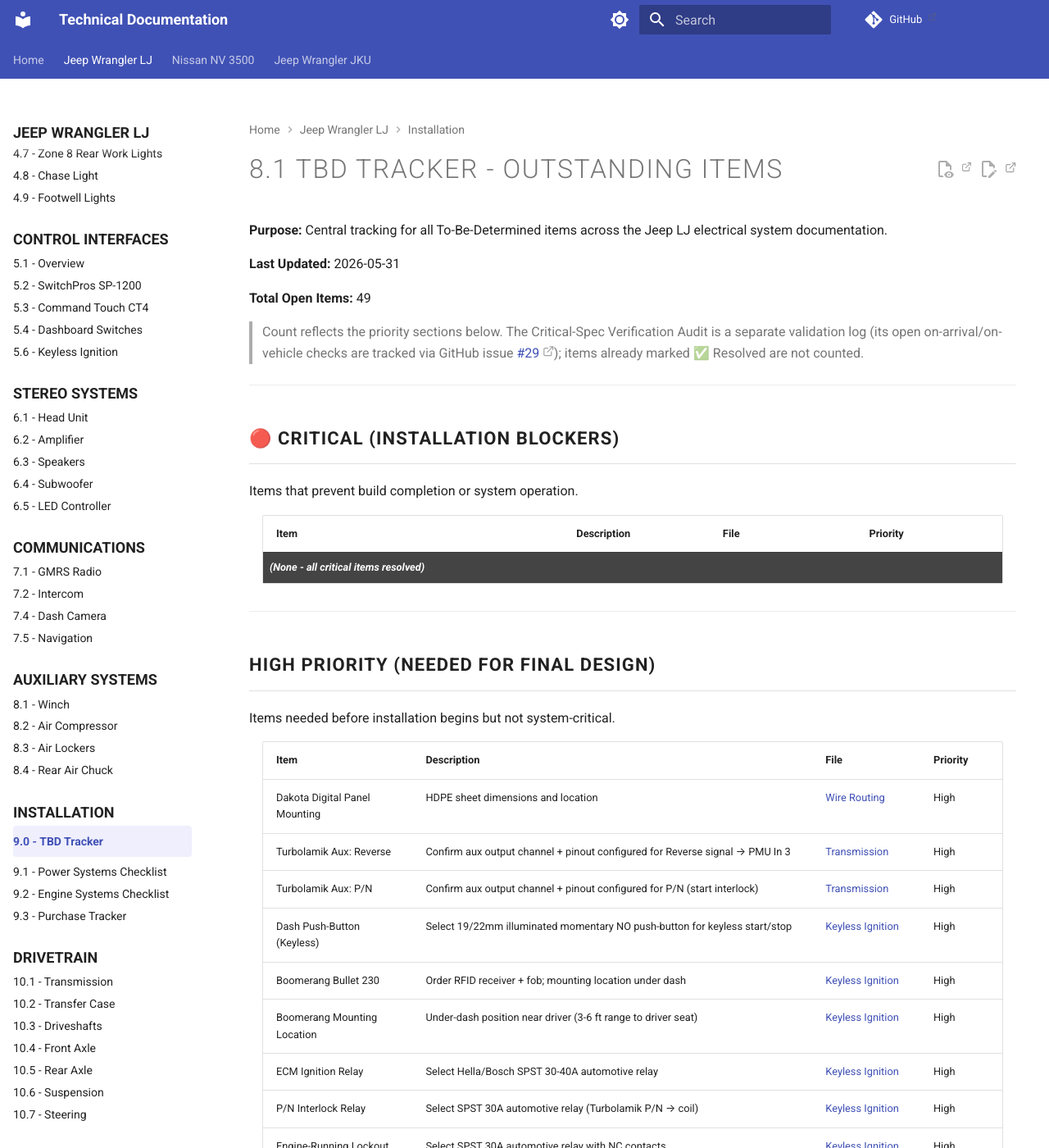
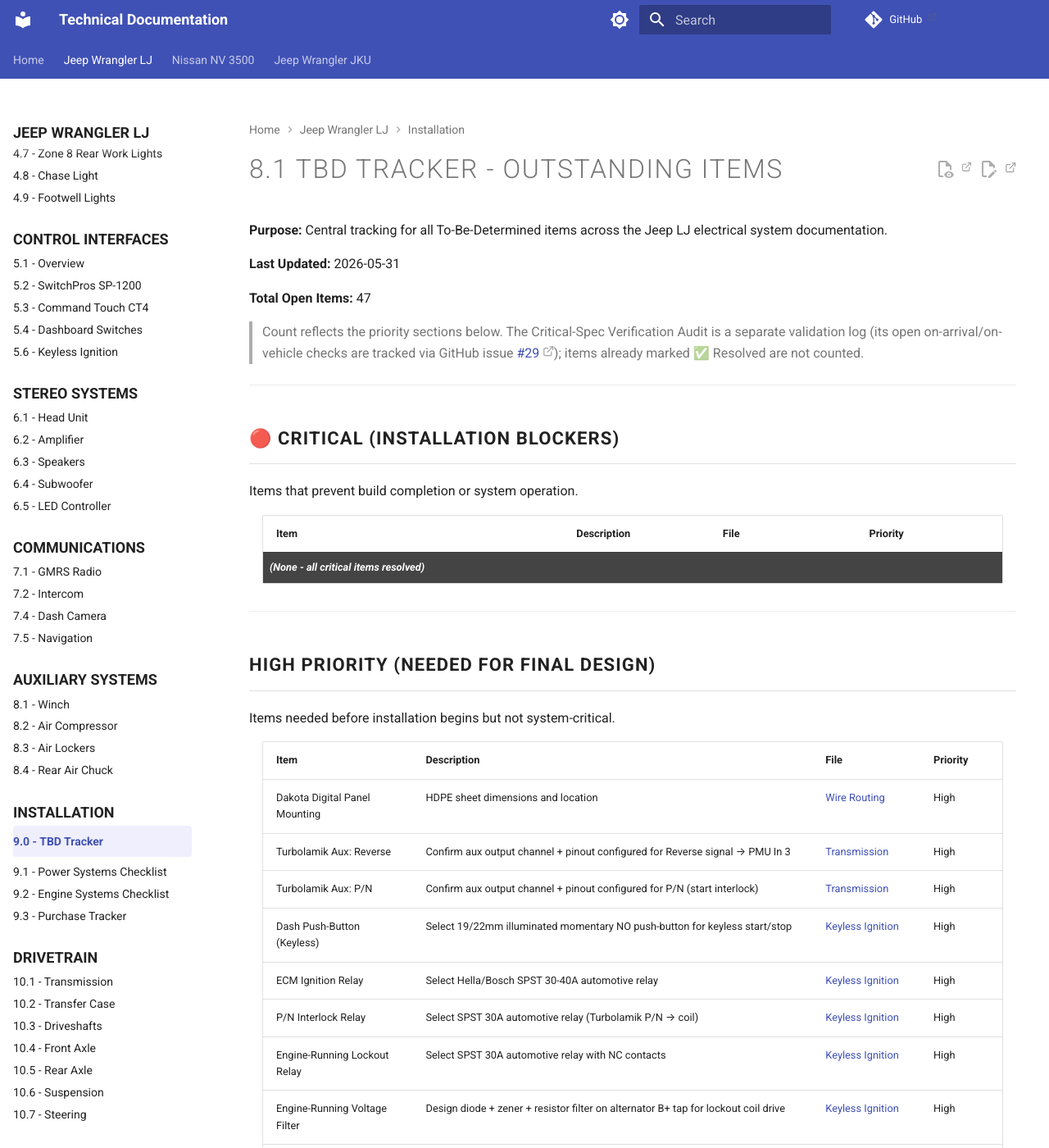
Before and after one commit to sob/drawings, an MkDocs documentation site: the page built from docs/jeep_lj/09-installation/00-tbd-tracker.md, in a window 1280 px wide and 1400 px high. Shown: the whole window at 82% size. Built offline with MkDocs 1.6.1 and Material for MkDocs 9.7.7, drawn with Linux system fonts in a browser that asks for light colours; comment, search, counter and statistics services are not loaded.

Commit message:
docs(lj): remove Boomerang TBD items (hallucinated product)
The Boomerang Bullet 230 RFID immobilizer was a fabricated product
(parked domain, no vendor sells it). Keyless ignition is PBS-I per the
keyless ignition doc. Removed both stale tracker rows.

Count: 49 -> 47, High: 19 -> 17.

```diff
--- a/docs/jeep_lj/09-installation/00-tbd-tracker.md
+++ b/docs/jeep_lj/09-installation/00-tbd-tracker.md
@@ -9,7 +9,7 @@ hide:
 
 **Last Updated:** 2026-05-31
 
-**Total Open Items:** 49
+**Total Open Items:** 47
 
 > Count reflects the priority sections below. The Critical-Spec Verification Audit is a separate validation log (its open on-arrival/on-vehicle checks are tracked via GitHub issue [#29][i29]); items already marked ✅ Resolved are not counted.
 
@@ -35,8 +35,6 @@ Items needed before installation begins but not system-critical.
 | Turbolamik Aux: Reverse           | Confirm aux output channel + pinout configured for Reverse signal → PMU In 3 | [Transmission][transmission]   | High     |
 | Turbolamik Aux: P/N               | Confirm aux output channel + pinout configured for P/N (start interlock) | [Transmission][transmission]   | High     |
 | Dash Push-Button (Keyless)        | Select 19/22mm illuminated momentary NO push-button for keyless start/stop | [Keyless Ignition][keyless]   | High     |
-| Boomerang Bullet 230              | Order RFID receiver + fob; mounting location under dash         | [Keyless Ignition][keyless]   | High     |
-| Boomerang Mounting Location       | Under-dash position near driver (3-6 ft range to driver seat)   | [Keyless Ignition][keyless]   | High     |
 | ECM Ignition Relay                | Select Hella/Bosch SPST 30-40A automotive relay                 | [Keyless Ignition][keyless]   | High     |
 | P/N Interlock Relay               | Select SPST 30A automotive relay (Turbolamik P/N → coil)        | [Keyless Ignition][keyless]   | High     |
 | Engine-Running Lockout Relay      | Select SPST 30A automotive relay with NC contacts               | [Keyless Ignition][keyless]   | High     |
@@ -232,12 +230,12 @@ Items completed since last update.
 | Priority         | Count  |
 | :--------------- | :----- |
 | 🔴 Critical      | 0      |
-| High             | 19     |
+| High             | 17     |
 | 📋 Medium        | 15     |
 | 📝 Low           | 2      |
 | 🔍 Verify        | 1      |
 | 🚙 Drivetrain    | 12     |
-| **TOTAL**        | **49** |
+| **TOTAL**        | **47** |
 
 ## Related Documentation
 
```
